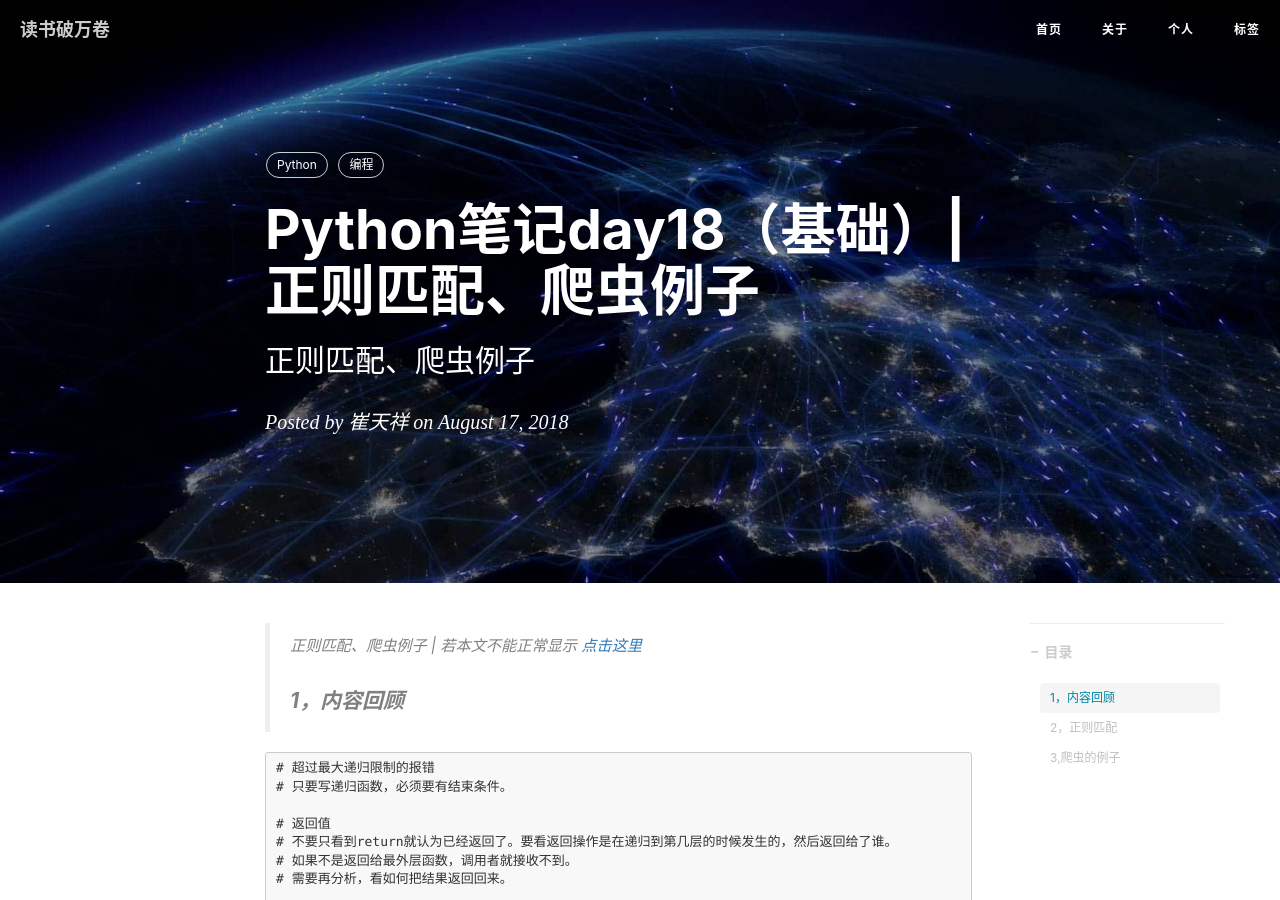
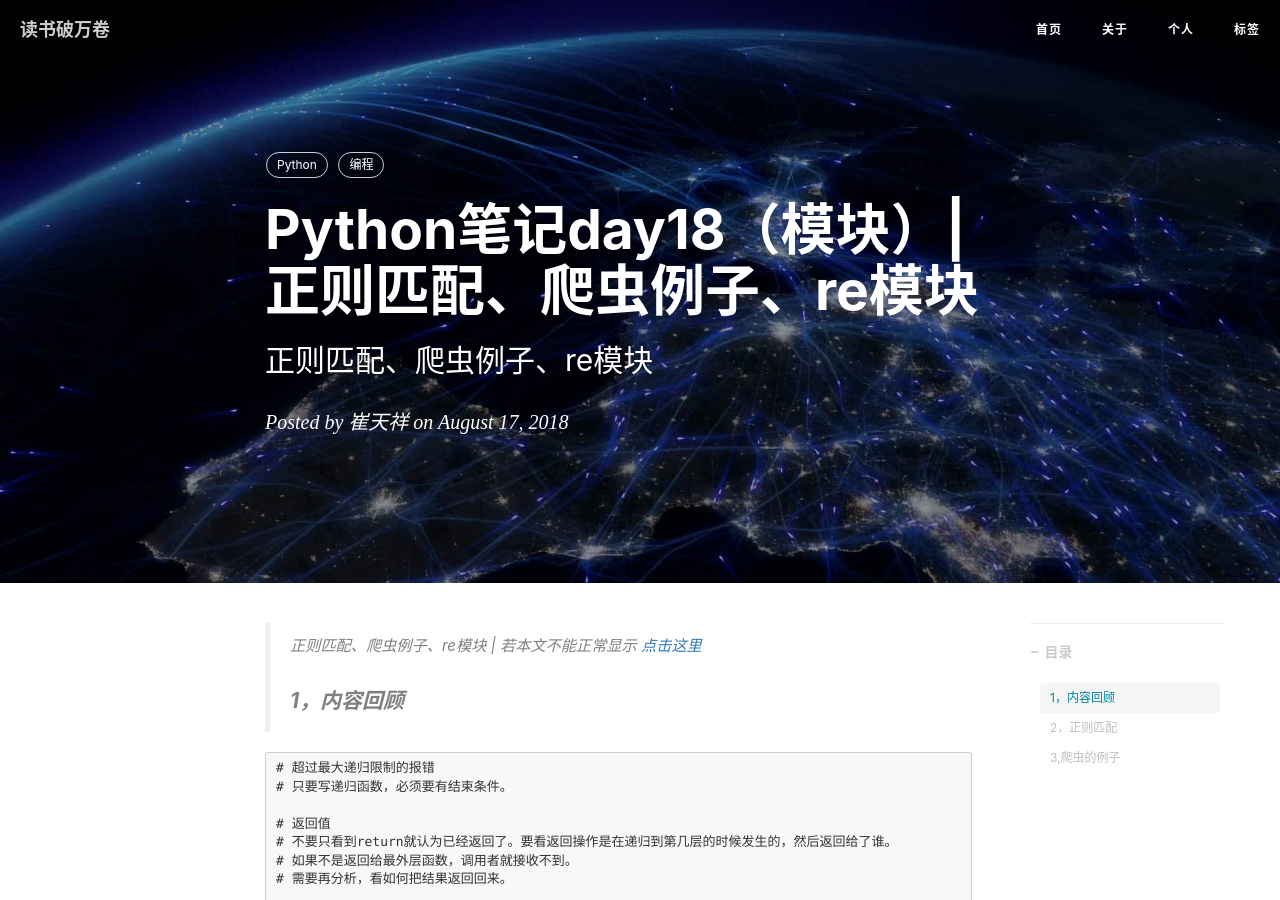
Before and after one commit to cuitianxiang100/cuitianxiang100.github.io, a Jekyll site: the page built from _posts/2018-08-17-Python笔记day18（模块）.md, in a window 1280 px wide and 900 px high. Built offline with Jekyll 4.4.1, drawn with Linux system fonts in a browser that asks for light colours; nearby versions of some CDN libraries; comment, search, counter and statistics services are not loaded.

Commit message:
Update and rename 2018-08-17-Python笔记day18（基础）.md to 2018-08-17-Python笔记day18（模块）.md

````diff
--- a/_posts/2018-08-17-Python笔记day18（基础）.md
+++ b/_posts/2018-08-17-Python笔记day18（模块）.md
@@ -1,7 +1,7 @@
 ---
 layout:     post
-title:      "Python笔记day18（基础）|正则匹配、爬虫例子"
-subtitle:   "正则匹配、爬虫例子"
+title:      "Python笔记day18（模块）|正则匹配、爬虫例子、re模块"
+subtitle:   "正则匹配、爬虫例子、re模块"
 date:       2018-08-17 23:11:00
 author:     "崔天祥"
 header-img: "img/post-bg-os-metro.jpg"
@@ -11,7 +11,7 @@ tags:
     - 编程
 ---
 
-> 正则匹配、爬虫例子 | 若本文不能正常显示 [点击这里](https://blog.csdn.net/qq_34755081/article/details/81784322)
+> 正则匹配、爬虫例子、re模块 | 若本文不能正常显示 [点击这里](https://blog.csdn.net/qq_34755081/article/details/81784322)
 #### 1，内容回顾
 
 ```
````
